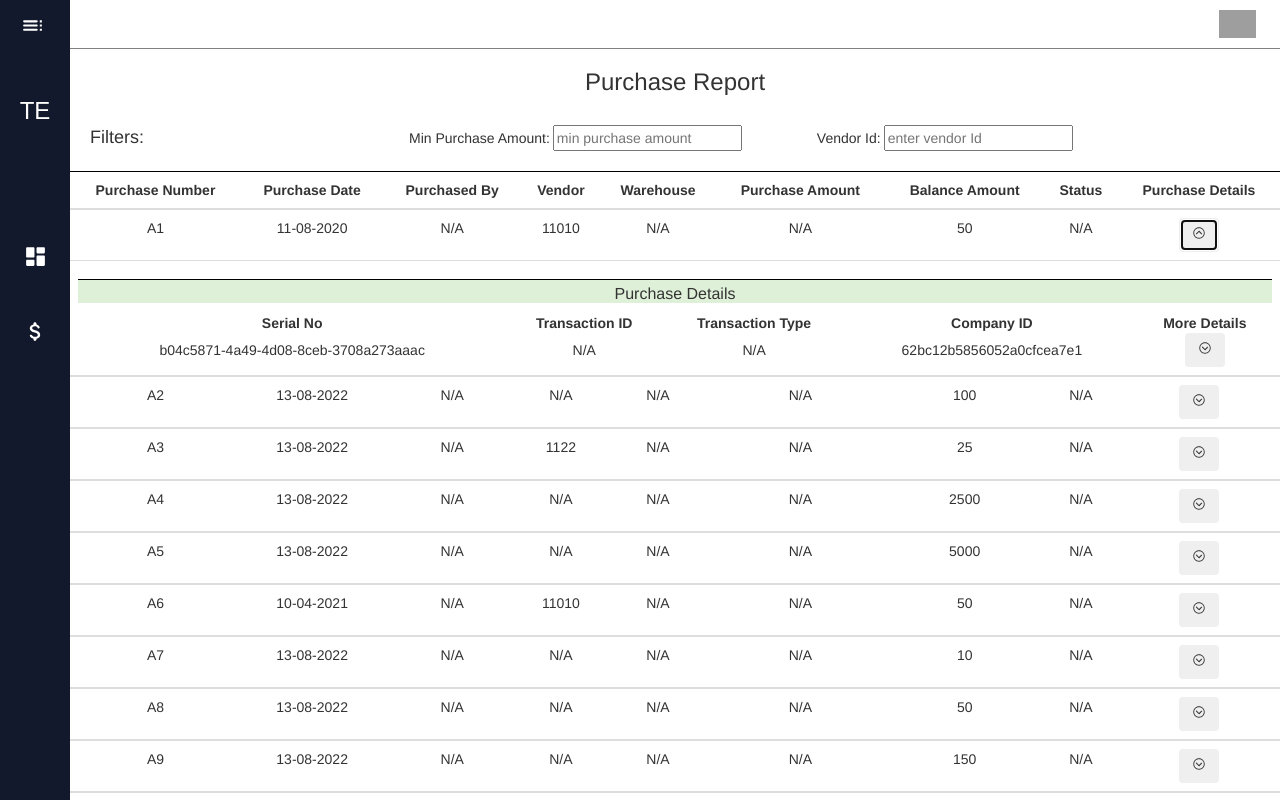
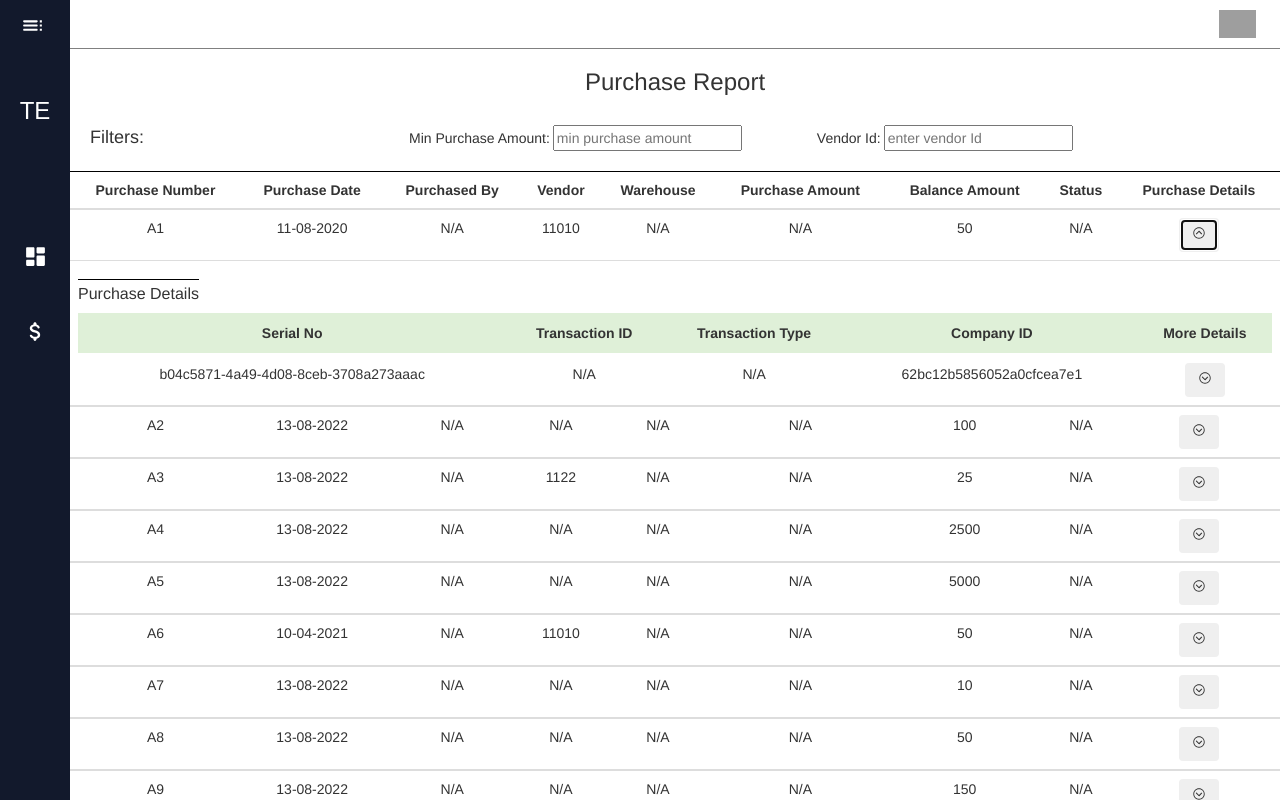
Before and after one commit to fathah1/datatable, a React (Create React App) app: page / in a window 1280 px wide. Both pictures are taken after a click on the button 1198 px from the left and 235 px from the top of the page. Shown: the top 800 px of the page. Built offline with nearby package versions, Linux system fonts and the light colour scheme; grey boxes are pictures that could not be loaded.

Commit message:
all done now requirements

```diff
--- a/src/components/Table/MainTable.js
+++ b/src/components/Table/MainTable.js
@@ -182,38 +182,23 @@ function MainTable(props) {
                 <td>{item.purchaseTotal || "N/A"}</td>
                 <td>{item.balanceAmount || "N/A"}</td>
                 <td>{item.status || "N/A" }</td>
-                <td className="">
-                  <button
-                  className = "btn "
-                  onClick = {() => {DisplayPurchaseDetails(item.id);}}
-                  >
-                  {innerTableVisibility && item.id === currentItemId ? <IoIosArrowDropup/>  : <IoIosArrowDropdown  /> }
-                    </button>
+                <td className=""> <button  className = "btn " onClick = {() => {DisplayPurchaseDetails(item.id);}}>
+                                     {innerTableVisibility && item.id === currentItemId ? <IoIosArrowDropup/>  : <IoIosArrowDropdown  /> }
+                                 </button>
                 </td>
               </tr>
 
-              {
-              innerTableVisibility && item.id === currentItemId ?
-
+              { innerTableVisibility && item.id === currentItemId ?
               <tr>
               <td colspan="100%">
-                <div className="w-100">
-               <table  className="purchaseTable">
                <tr>
-                <td colspan="100%" className="purchaseTableElems">
-               {<motion.h6  initial={{y: -10}} animate={{y:0}} className="purchaseHeading bg-success">Purchase Details</motion.h6>}
-               </td>
+               {<motion.h6  initial={{y: -10}} animate={{y:0}} className="purchaseHeading w-100">Purchase Details</motion.h6>}
                </tr>
+
                {<RenderPurchaseDetailsHeader className="purchaseTableElems"/>}
-               {<RenderPurchaseDetailsData className="purchaseTableElems"/>}
-              </table>
-              </div>
 
               </td>
-
-              </tr>:   ""
-
-              }
+              </tr>:   ""}
 
 
               </tbody>
@@ -232,17 +217,11 @@ function MainTable(props) {
       return  obj;
     }
 
-    // function findcurrentDetailsObj(value) {
-
-    //   let obj = currentPurchaseDetails.filter(item => item.id === value);
-    //   console.log("found currenct detials Obj ", obj);
-    //   setCurrentlySelectedPurchaseDetails(obj.purchaseDetails);
-    //   return  obj;
-    // }
-
     const RenderPurchaseDetailsHeader = () =>{
 
           return(
+            <table className="purchaseTable">
+            <thead className="bg-success Purchaseheading">
             <motion.tr  initial={{y: -10}} animate={{y:0}}>
               <th colSpan="2" scope="col">Serial No</th>
               <th colSpan="2" scope="col">Transaction ID</th>
@@ -250,48 +229,131 @@ function MainTable(props) {
               <th colSpan="2" scope="col" >Company ID</th>
               <th colSpan="1" scope="col"> More Details</th>
            </motion.tr>
+           </thead>
+
+            <tbody>
+           {<RenderPurchaseDetailsData className="purchaseTableElems"/>}
+
+           </tbody>
+
+
+
+           </table>
           )
   }
 
-  const RenderExtraDetails = () =>{
-
-        return(
-          <motion.tr initial={{y: -10}} animate={{y:0}}>
-          <td className="bg-success"> <h6>this</h6></td>
-          </motion.tr>
-        )
-  }
   const RenderPurchaseDetailsData = () =>{
-
-
     return currentPurchaseDetails.map(item =>{
         return(
+          <div className="PurchaseDetailsDataDiv">
           <motion.tr
           initial={{y: -10}}
           animate={{y:0}}
           key={item.purchaseDetailsId }>
-          <td colSpan="2" >{item.purchaseDetailsId || "N/A"}</td>
-          <td colSpan="2">{item.transactionId  || "N/A" }</td>
-          <td colSpan="2">{item.transactionType || "N/A"}</td>
-          <td colSpan="2">{item.companyId || "N/A"}</td>
-          <td colspan="1">
+
+
+          <td className="purchaseDetailsTD" colSpan="2" >{item.purchaseDetailsId || "N/A"}</td>
+          <td className="purchaseDetailsTD" colSpan="2">{item.transactionId  || "N/A" }</td>
+          <td className="purchaseDetailsTD" colSpan="2">{item.transactionType || "N/A"}</td>
+          <td className="purchaseDetailsTD" colSpan="2">{item.companyId || "N/A"}</td>
+          <td className="purchaseDetailsTD" colspan="1">
           <button
-           className = "btn "
+           className = "btn purchaseDetailsTD "
            onClick = {() => {DisplayExtraDetails(item.purchaseDetailsId);}}>
           {innerInnerTableVisibility && item.purchaseDetailsId === currentPurchaseDetailsId ? <IoIosArrowDropup/>  : <IoIosArrowDropdown  /> }
           </button>
           </td>
-
-          {innerInnerTableVisibility && item.purchaseDetailsId === currentPurchaseDetailsId ? <RenderExtraDetails/> :"" }
+          </motion.tr>
 
 
-          </motion.tr>
+          <tr>
+            <td colspan="100%">
+
+          {innerInnerTableVisibility && item.purchaseDetailsId === currentPurchaseDetailsId ? <RenderExtraDetails/>  : "" }
+
+            </td>
+
+          </tr>
+          </div>
+
         )
 
     }
     )
 }
 
+
+const RenderExtraDetails = () =>{
+
+  return(
+    <motion.td colspan="9" initial={{y: -10}} animate={{y:0}} className="innerInnerTablesDiv">
+
+      <motion.h7  initial={{y: -10}} animate={{y:0}} className="purchaseHeading w-100">Serial Number Details</motion.h7>
+      <table border="2" border-color="black" className="innerInnerTables">
+
+        <thead className="bg-info">
+          <th>Serial No</th>
+          <th>Transaction ID</th>
+          <th>Transaction Type</th>
+          <th>Company ID</th>
+        </thead>
+
+        <RenderSerialNoDetailsData/>
+
+      </table>
+
+
+      <motion.h7  initial={{y: -10}} animate={{y:0}} className="purchaseHeading w-100">Ware-House Details</motion.h7>
+      <table border="2" border-color="black" className="innerInnerTables">
+
+        <thead className="bg-info">
+          <th>WareHouse Name</th>
+          <th>Qty</th>
+          <th>WareHouse ID</th>
+          <th>Location</th>
+        </thead>
+
+        <RenderWareHouseDetailsData/>
+
+      </table>
+
+
+    </motion.td>
+  )
+}
+
+const RenderSerialNoDetailsData = () =>{
+  return serialNoDetails.map(item =>{
+      return(
+        <tbody >
+        <motion.tr initial={{y: -10}} animate={{y:0}}key={item.purchaseDetailsId }>
+        <td>{item.serialNo || "N/A"}</td>
+        <td>{item.transactionId  || "N/A" }</td>
+        <td>{item.transactionType|| "N/A"}</td>
+        <td>{item.companyId|| "N/A"}</td>
+        </motion.tr>
+        </tbody>
+      )
+  }
+  )
+}
+
+
+const RenderWareHouseDetailsData = () =>{
+  return warehouseDetails.map(item =>{
+      return(
+        <tbody >
+        <motion.tr initial={{y: -10}} animate={{y:0}}key={item.purchaseDetailsId }>
+        <td>{item.warehouseName || "N/A"}</td>
+        <td>{item.qty  || "N/A" }</td>
+        <td>{item.warehouseId || "N/A"}</td>
+        <td>{item.location || "N/A"}</td>
+        </motion.tr>
+        </tbody>
+      )
+  }
+  )
+}
 
 
 
--- a/src/styles/MainTable.css
+++ b/src/styles/MainTable.css
@@ -31,6 +31,27 @@ tr{
 
 }
 
-.purchaseTableElems{
+/* .purchaseTableElems{
     border-width: 20px;
+    background-color: blue;
+} */
+
+.PurchaseDetailsDataDiv{
+    display: contents;
 }
+
+.innerInnerTables{
+    margin:2rem
+}
+
+.innerInnerTablesDiv{
+   display: grid;
+}
+
+.Purchaseheading{
+    height: 4rem;
+}
+
+.purchaseDetailsTD{
+    margin: 10px;
+}
```
